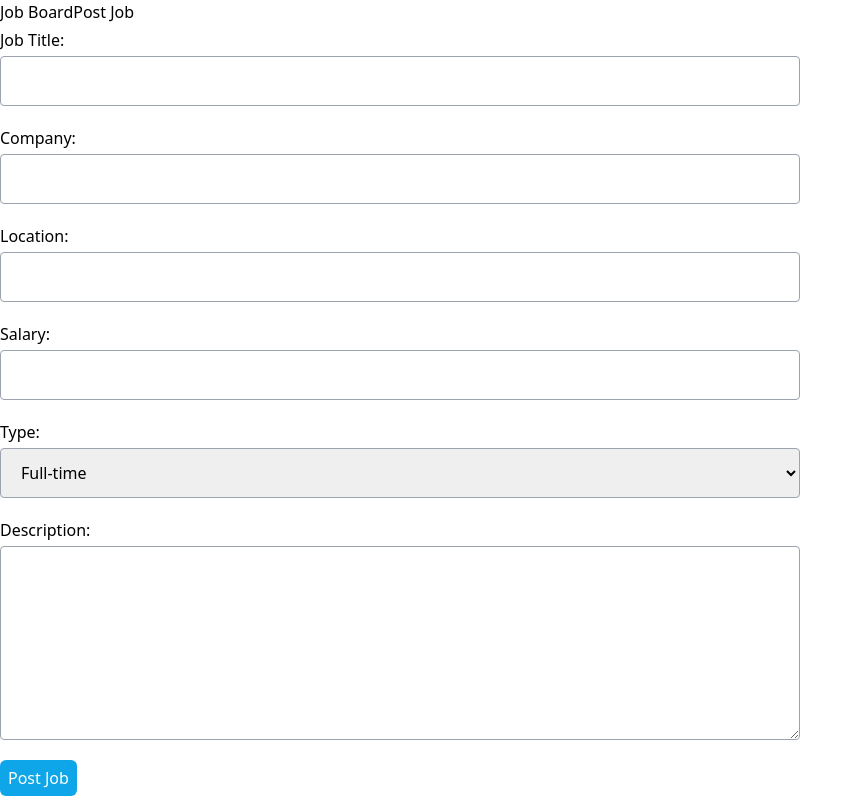
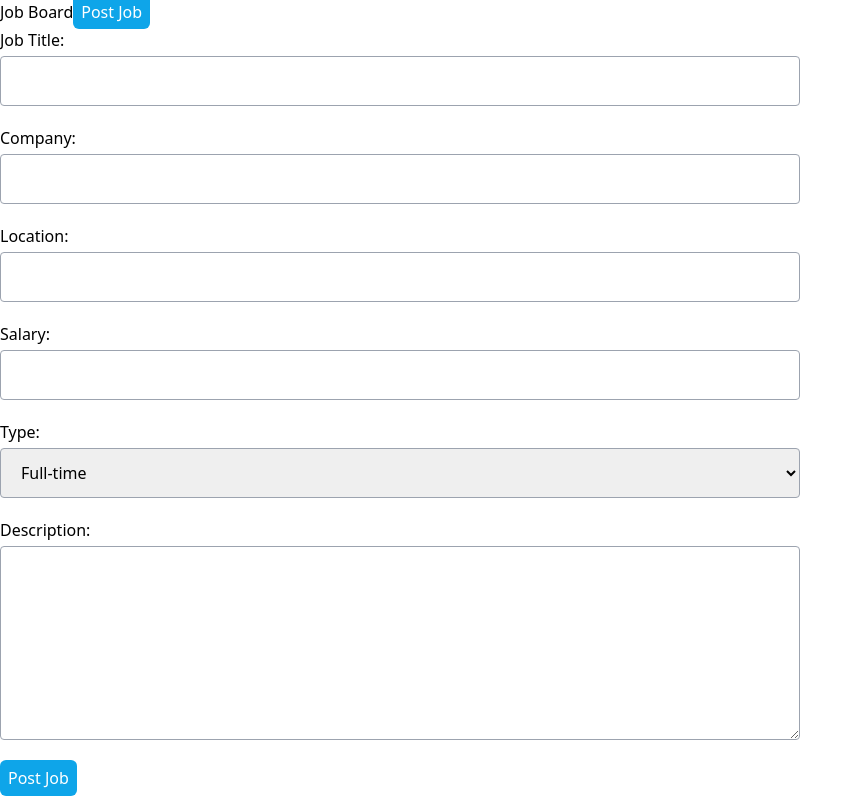
Before and after one commit to adiela/mern-jobboard, a Next.js app in the folder frontend/: page /jobs/new in a window 1280 px wide. Shown: the whole page, without its empty margins (0-863 px from the left). Built offline with nearby package versions, Linux system fonts and the light colour scheme.

Commit message:
Edit navbar styles

```diff
--- a/frontend/src/app/layout.js
+++ b/frontend/src/app/layout.js
@@ -11,7 +11,7 @@ export default function RootLayout({ children }) {
       <body>
         <nav className="bg-slate-800 text-white p-4 flex justify-between items-center">
           <a href="/" className="font-bold text-xl">Job Board</a>
-          <a href="/jobs/new" className="bg-purple-700 p-2 rounded" >Post Job</a>
+          <a href="/jobs/new" className="btn" >Post Job</a>
         </nav>
         <main className="container m-auto p-5">
           {children}
```
